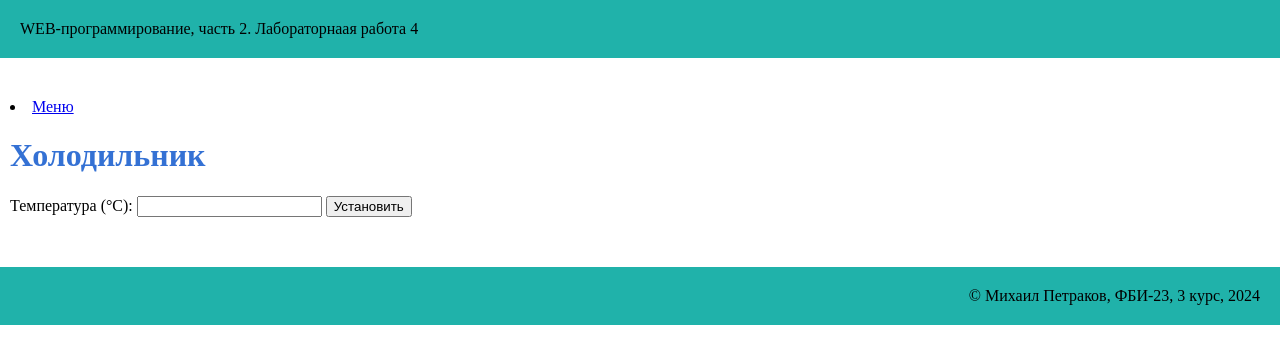
After one commit to mikhailpetrakov/web-prog-labs-2, a Flask app: page /lab4/fridge in a window 1280 px wide. The commit adds this page. Shown: the top 364 px of the page. Run offline with Flask 3, Linux system fonts and the light colour scheme.

Commit message:
Холодильник

```diff
--- a/lab4.py
+++ b/lab4.py
@@ -1,4 +1,4 @@
-from flask import Blueprint, render_template, request, redirect, session
+from flask import Blueprint, render_template, request, redirect, session, url_for
 lab4 = Blueprint('lab4', __name__)
 
 @lab4.route('/lab4/')
@@ -143,3 +143,25 @@ def login():
 def logout():
     session.pop('login', None)
     return redirect('/lab4/login')
+
+@lab4.route('/lab4/fridge', methods=['GET', 'POST'])
+def fridge():
+    error = None
+    temperature = None
+    snowflakes = None
+    if request.method == "POST":
+        temperature = float(request.form["temperature"])
+        if temperature is None:
+            error = "Ошибка: не задана температура"
+        elif temperature < -12:
+            error = "Не удалось установить температуру — слишком низкое значение"
+        elif temperature > -1:
+            error = "Не удалось установить температуру — слишком высокое значение"
+        else:
+            if -12 <= temperature <= -9:
+                snowflakes = 3
+            elif -8 <= temperature <= -5:
+                snowflakes = 2
+            elif -4 <= temperature <= -1:
+                snowflakes = 1
+    return render_template('/lab4/fridge.html', error=error, temperature=temperature, snowflakes=snowflakes)
--- a/static/lab1/main.css
+++ b/static/lab1/main.css
@@ -35,3 +35,9 @@ footer {
     font-weight: bold;
     color: red;
 }
+
+.img1 {
+    width: 50px;
+    height: 50px;
+    margin-left: 10px;
+  }
--- /dev/null
+++ b/templates/lab4/fridge.html
@@ -0,0 +1,23 @@
+{% extends "base.html" %}
+
+{% block lab %} Лабораторнаая работа 4 {% endblock %}
+
+{% block main %}
+
+    <h1 style="color: #3471d4;">Холодильник</h1>
+    {% if error %}
+        <p>{{ error }}</p>
+    {% elif temperature %}
+        <h2 style="color: #4285f4;">Установлена температура: {{ temperature }}°С</h2>
+        {% for i in range(snowflakes) %}
+            <img class="img1" src='/static/lab4/snow.jpg' alt='Снежинка'>
+        {% endfor %}
+    {% else %}
+        <form method="POST">
+            <label for="temperature">Температура (°С):</label>
+            <input type="number" id="temperature" name="temperature" required>
+            <button type="submit">Установить</button>
+        </form>
+    {% endif %}
+
+{% endblock %}
--- a/templates/lab4/lab4.html
+++ b/templates/lab4/lab4.html
@@ -29,7 +29,7 @@
             <a href="/lab4/login">Авторизация</a>
         </li>
         <li>
-            <a href=""></a>
+            <a href="/lab4/fridge">Холодильник</a>
         </li>
     </ol>
 
```
Also changed, not shown: static/lab4/snow.jpg (added).
